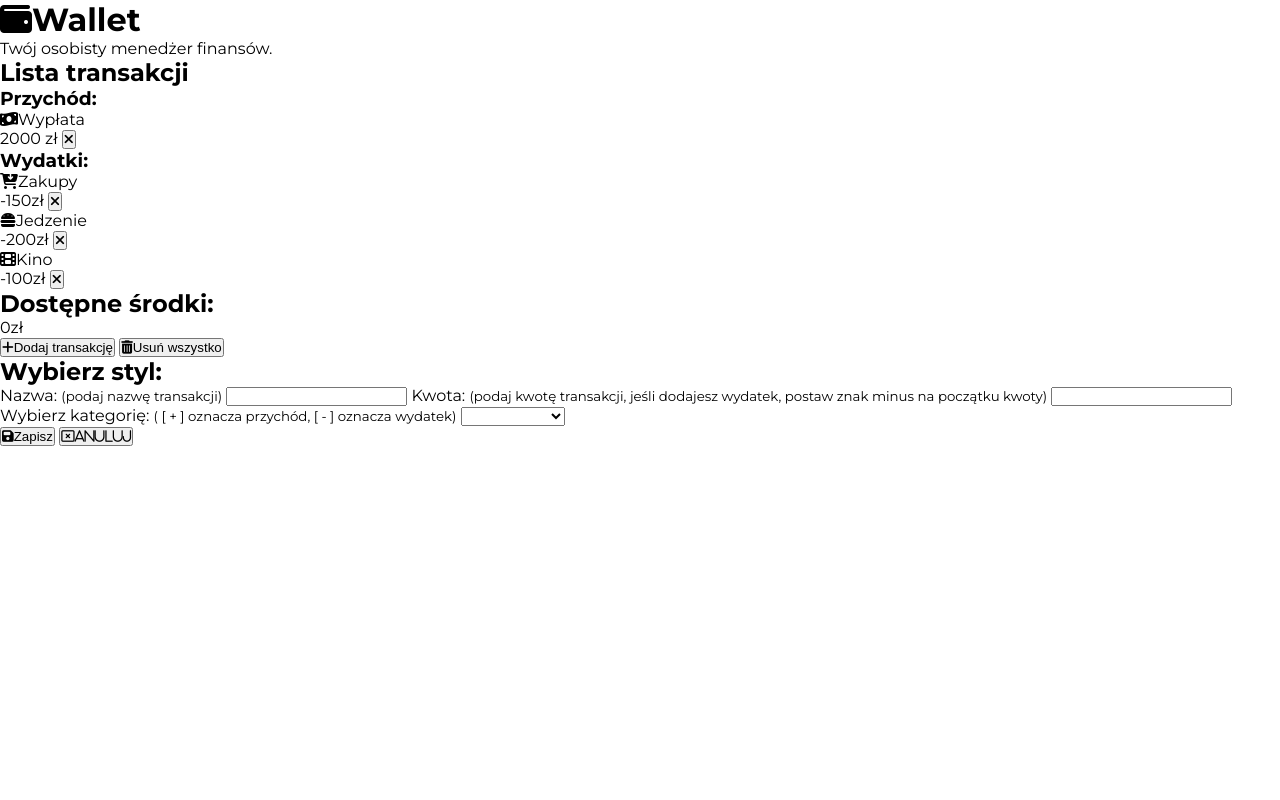
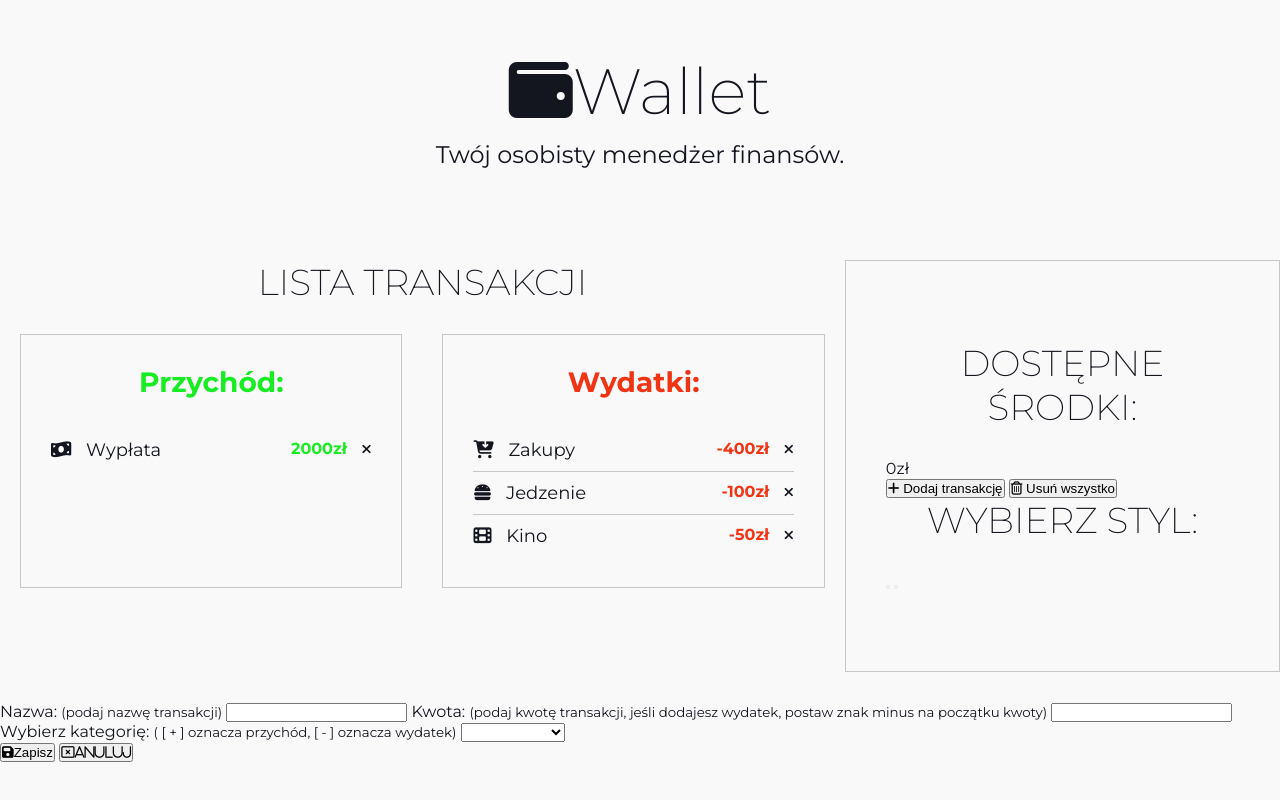
Before and after one commit to smolar8/Wallet, a plain HTML site: page index.html in a window 1280 px wide. Drawn offline with Linux system fonts and the light colour scheme; a script that the page names is missing.

Commit message:
firstCss

```diff
--- a/index.html
+++ b/index.html
@@ -22,52 +22,48 @@
       <p>Twój osobisty menedżer finansów.</p>
     </header>
     <main>
-      <section class="transatcions">
-        <h2 class="tittle">Lista transakcji</h2>
-
+      <section class="transactions">
+        <h2 class="title">Lista transakcji</h2>
         <div class="transaction-list">
           <div class="income-area">
             <h3>Przychód:</h3>
             <div class="transaction" id="0">
               <p class="transaction-name">
-                <i class="fas fa-money-bill-wave"></i>Wypłata
+                <i class="fas fa-money-bill-wave"></i> Wypłata
               </p>
               <p class="transaction-amount">
-                2000 zł
+                2000zł
                 <button class="delete"><i class="fas fa-times"></i></button>
               </p>
             </div>
           </div>
-
           <div class="expenses-area">
             <h3>Wydatki:</h3>
-
             <div class="transaction" id="1">
               <p class="transaction-name">
-                <i class="fas fa-cart-arrow-down"></i>Zakupy
+                <i class="fas fa-cart-arrow-down"></i> Zakupy
               </p>
               <p class="transaction-amount">
-                -150zł
+                -400zł
                 <button class="delete"><i class="fas fa-times"></i></button>
               </p>
             </div>
-
             <div class="transaction" id="2">
               <p class="transaction-name">
-                <i class="fas fa-hamburger"></i>Jedzenie
+                <i class="fas fa-hamburger"></i> Jedzenie
               </p>
               <p class="transaction-amount">
-                -200zł
+                -100zł
                 <button class="delete"><i class="fas fa-times"></i></button>
               </p>
             </div>
-          </div>
-          <div class="transaction" id="3">
-            <p class="transaction-name"><i class="fas fa-film"></i>Kino</p>
-            <p class="transaction-amount">
-              -100zł
-              <button class="delete"><i class="fas fa-times"></i></button>
-            </p>
+            <div class="transaction" id="3">
+              <p class="transaction-name"><i class="fas fa-film"></i> Kino</p>
+              <p class="transaction-amount">
+                -50zł
+                <button class="delete"><i class="fas fa-times"></i></button>
+              </p>
+            </div>
           </div>
         </div>
       </section>
@@ -79,17 +75,17 @@
         </div>
         <div class="controls">
           <button class="add-transaction">
-            <i class="fas fa-plus"></i>Dodaj transakcję
+            <i class="fas fa-plus"></i> Dodaj transakcję
           </button>
           <button class="delete-all">
-            <i class="fas fa-trash-alt"></i>Usuń wszystko
+            <i class="far fa-trash-alt"></i> Usuń wszystko
           </button>
         </div>
         <div class="style-selection">
           <h2 class="title">Wybierz styl:</h2>
-          <div class="colors-buttons">
-            <buttons class="light"></buttons>
-            <buttons class="dark"></buttons>
+          <div class="color-buttons">
+            <button class="light"></button>
+            <button class="dark"></button>
           </div>
         </div>
       </section>
--- a/style.css
+++ b/style.css
@@ -3,7 +3,102 @@
   margin: 0;
   padding: 0;
 }
+:root {
+  --first-color: #f9f9f9;
+  --second-color: #14161f;
+  --border-color: rgba(0, 0, 0, 0.2);
+}
 body {
   min-height: 100vh;
   font-family: "Montserrat", sans-serif;
+  color: var(--second-color);
+  background-color: var(--first-color);
 }
+header {
+  display: flex;
+  justify-content: center;
+  align-items: center;
+  flex-direction: column;
+  margin-bottom: 40px;
+  height: 220px;
+}
+header h1 {
+  margin-bottom: 10px;
+  font-size: 64px;
+  font-weight: 200;
+}
+
+header p {
+  font-size: 24px;
+}
+main {
+  display: flex;
+  justify-content: center;
+  align-items: flex-start;
+}
+h2.title {
+  margin-bottom: 30px;
+  text-align: center;
+  text-transform: uppercase;
+  font-size: 36px;
+  font-weight: 200;
+}
+.transactions {
+  width: 1000px;
+}
+.transactions h3 {
+  margin-bottom: 30px;
+  font-size: 28px;
+  text-align: center;
+}
+.transaction-list {
+  display: flex;
+}
+.income-area,
+.expenses-area {
+  margin: 0 20px;
+  padding: 30px;
+  width: 50%;
+  border: 1px solid var(--border-color);
+}
+.income-area h3,
+.income-area .transaction-amount {
+  color: rgb(24, 237, 35);
+  font-weight: bold;
+}
+.expenses-area h3,
+.expenses-area .transaction-amount {
+  color: rgb(241, 52, 19);
+  font-weight: bold;
+}
+.transaction {
+  display: flex;
+  justify-content: space-between;
+  padding: 10px 0;
+  border-bottom: 1px solid var(--border-color);
+}
+.transaction:last-child {
+  border-bottom: none;
+}
+.transaction-name {
+  font-size: 18px;
+}
+.transaction-name i {
+  margin-right: 10px;
+}
+.delete {
+  margin-left: 10px;
+  background: none;
+  border: none;
+  color: var(--second-color);
+  cursor: pointer;
+  transition: transform 0.3s;
+}
+.delete:hover {
+  transform: scale(0.8);
+}
+.options {
+  padding: 80px 40px;
+  width: 500px;
+  border: 1px solid var(--border-color);
+}
```
